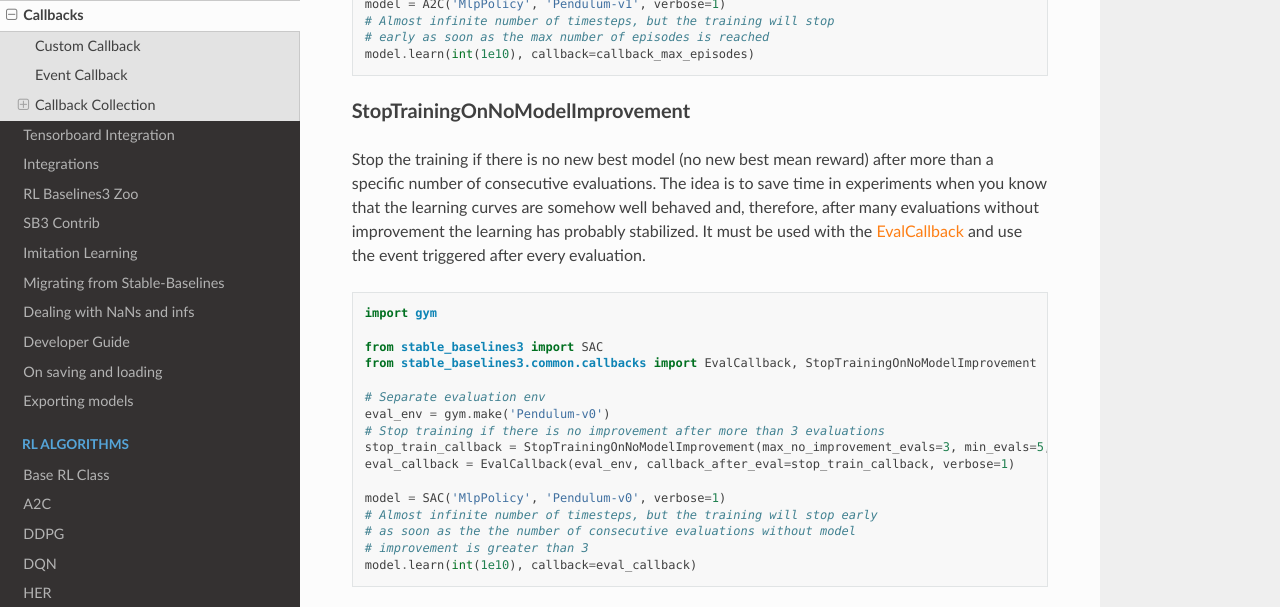
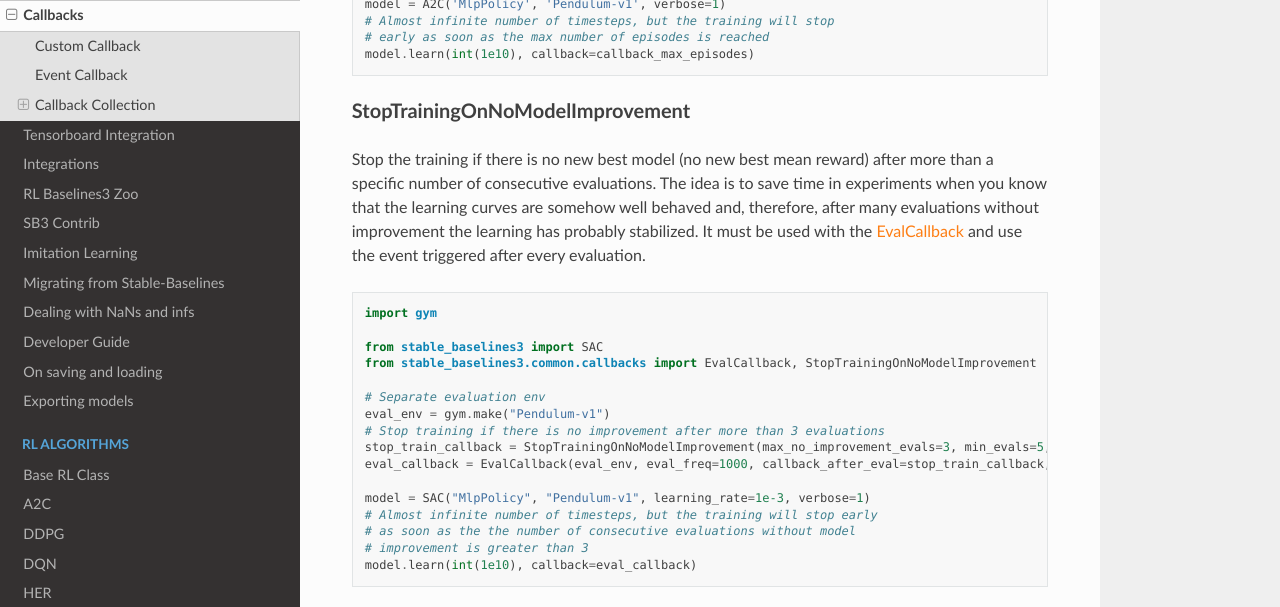
Before and after one commit to DLR-RM/stable-baselines3, a Sphinx documentation site: the page built from docs/guide/callbacks.rst, in a window 1280 px wide and 900 px high, scrolled down 6047 px, cut to the strip 0-607 px from the top of the window. Built offline with Sphinx 7.4.7 and the Read the Docs theme 2.0.0, drawn with Linux system fonts in a browser that asks for light colours; the version number could not be read and is left out.

Commit message:
Update doc

```diff
--- a/docs/guide/callbacks.rst
+++ b/docs/guide/callbacks.rst
@@ -352,12 +352,12 @@ It must be used with the :ref:`EvalCallback` and use the event triggered after e
     from stable_baselines3.common.callbacks import EvalCallback, StopTrainingOnNoModelImprovement
 
     # Separate evaluation env
-    eval_env = gym.make('Pendulum-v0')
+    eval_env = gym.make("Pendulum-v1")
     # Stop training if there is no improvement after more than 3 evaluations
     stop_train_callback = StopTrainingOnNoModelImprovement(max_no_improvement_evals=3, min_evals=5, verbose=1)
-    eval_callback = EvalCallback(eval_env, callback_after_eval=stop_train_callback, verbose=1)
+    eval_callback = EvalCallback(eval_env, eval_freq=1000, callback_after_eval=stop_train_callback, verbose=1)
 
-    model = SAC('MlpPolicy', 'Pendulum-v0', verbose=1)
+    model = SAC("MlpPolicy", "Pendulum-v1", learning_rate=1e-3, verbose=1)
     # Almost infinite number of timesteps, but the training will stop early
     # as soon as the the number of consecutive evaluations without model
     # improvement is greater than 3
```
Also changed, not shown: 1 other file.
